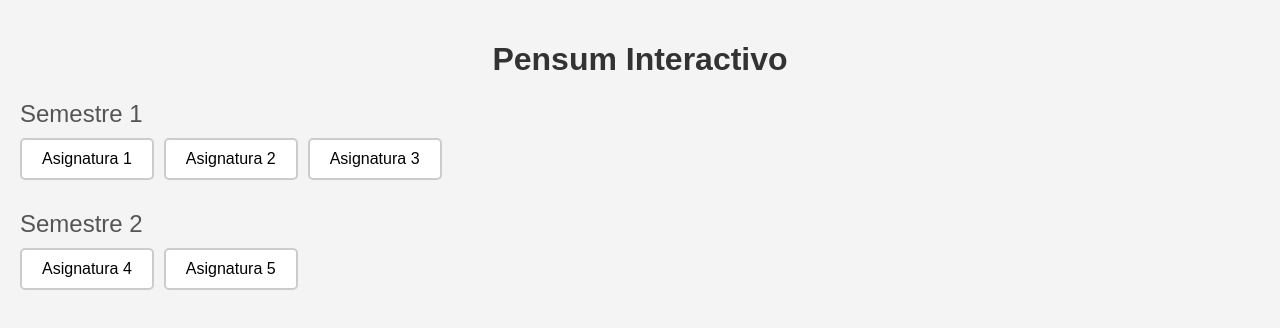
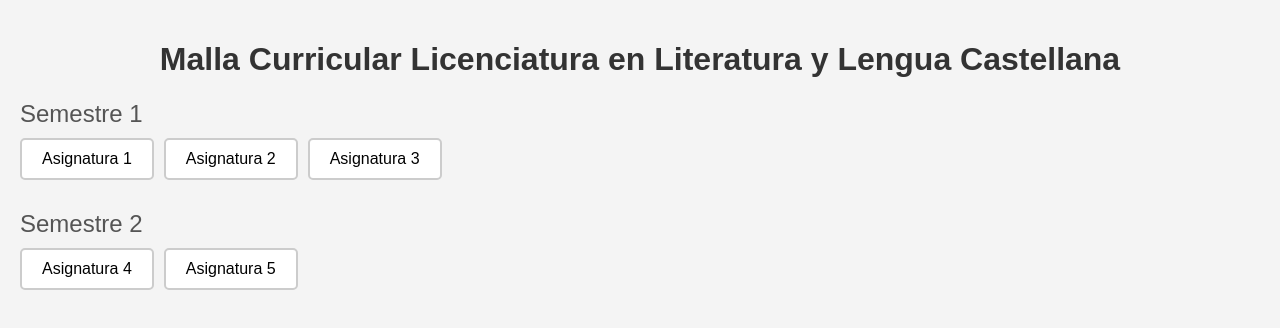
Before and after one commit to JzzMora/pensum-noviecita, a plain HTML site: page index.html in a window 1280 px wide. Drawn offline with Linux system fonts and the light colour scheme.

Commit message:
Update index.html

```diff
--- a/index.html
+++ b/index.html
@@ -8,7 +8,7 @@
   <link rel="stylesheet" href="style.css" />
 </head>
 <body>
-  <h1>Pensum Interactivo</h1>
+  <h1>Malla Curricular Licenciatura en Literatura y Lengua Castellana</h1>
 
   <div class="semestre">
     <div class="titulo-semestre">Semestre 1</div>
```
